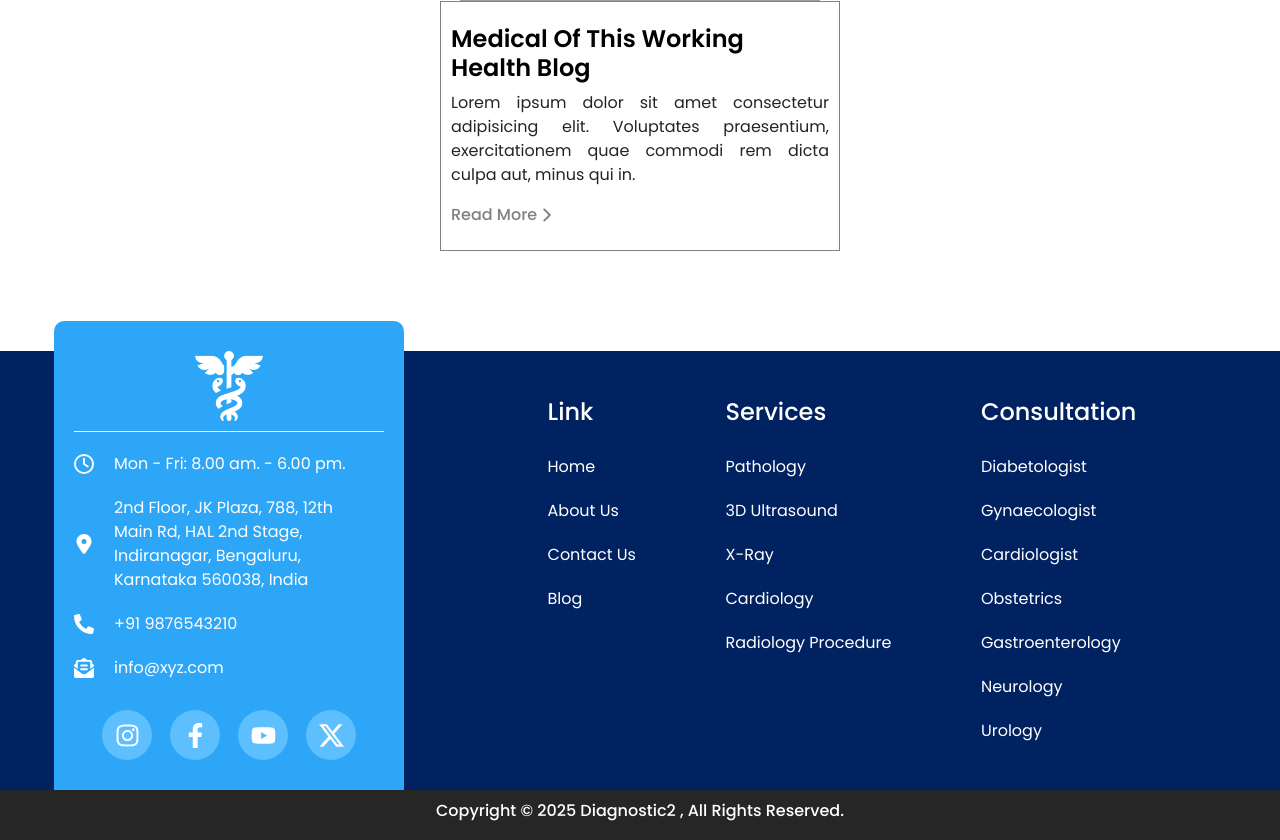
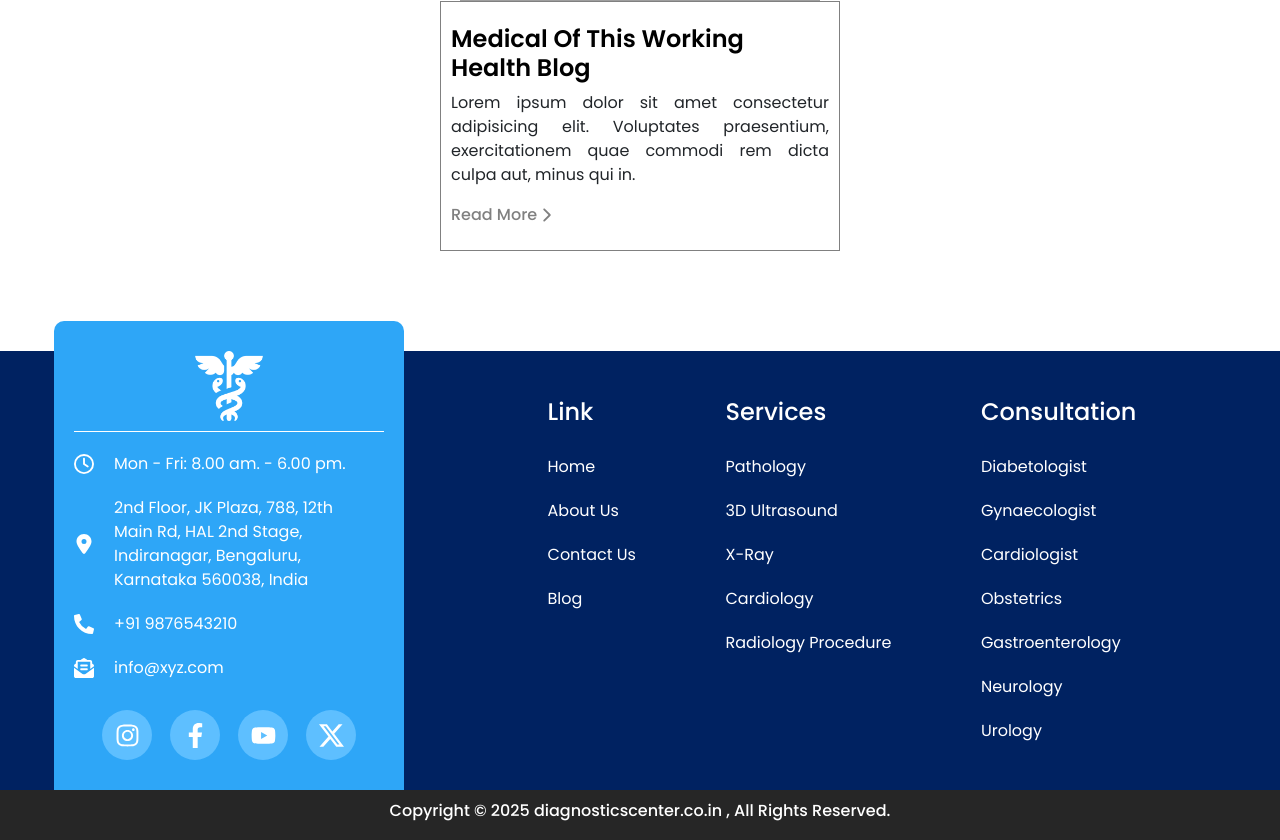
Before and after one commit to PrajwalHS2609/Diagnostic2, a Next.js app: page /blog in a window 1280 px wide. Shown: the part 1697-2537 px from the top of the page. Built offline with nearby package versions, Linux system fonts and the light colour scheme; grey boxes are pictures that could not be loaded.

Commit message:
footer changes

```diff
--- a/src/components/Footer/BottomFooter.tsx
+++ b/src/components/Footer/BottomFooter.tsx
@@ -4,7 +4,7 @@ import "./Footer.css";
 const BottomFooter = () => {
   return (
     <div className='bottomFooter-container'>
-      <h6>Copyright © 2025 Diagnostic2 , All Rights Reserved.</h6>
+      <h6>Copyright © 2025 diagnosticscenter.co.in , All Rights Reserved.</h6>
     </div>
   )
 }
```
